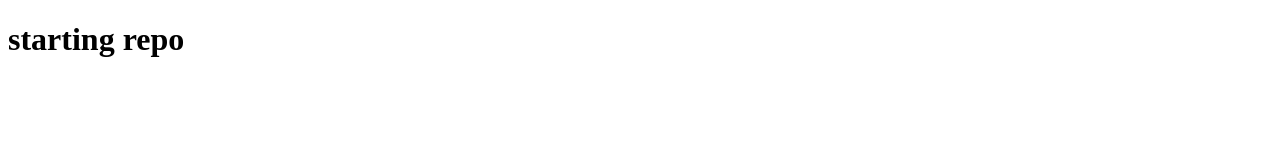
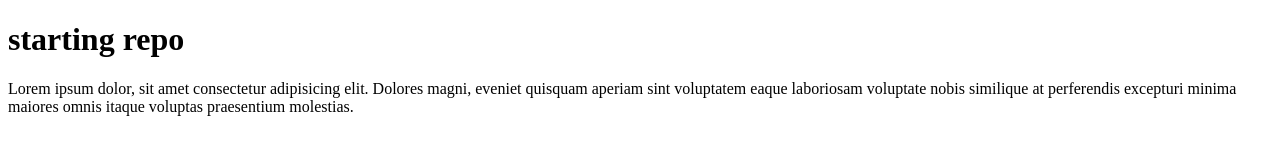
Before and after one commit to MJHasan094/starting-repo, a plain HTML site: page index.html in a window 1280 px wide. Drawn offline with Linux system fonts and the light colour scheme.

Commit message:
added lorem text

```diff
--- a/index.html
+++ b/index.html
@@ -7,5 +7,6 @@
 </head>
 <body>
     <h1>starting repo</h1>
+    <p>Lorem ipsum dolor, sit amet consectetur adipisicing elit. Dolores magni, eveniet quisquam aperiam sint voluptatem eaque laboriosam voluptate nobis similique at perferendis excepturi minima maiores omnis itaque voluptas praesentium molestias.</p>
 </body>
 </html>
```
